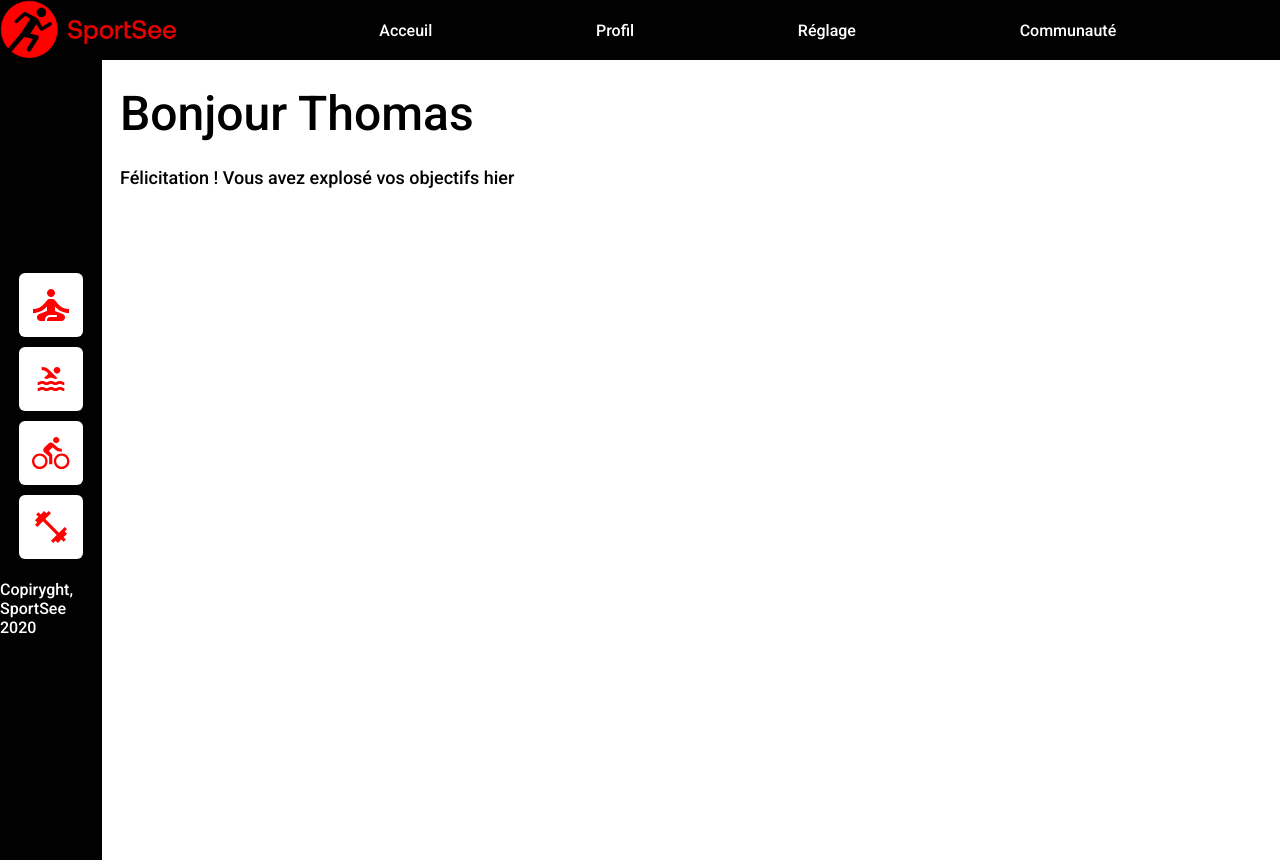
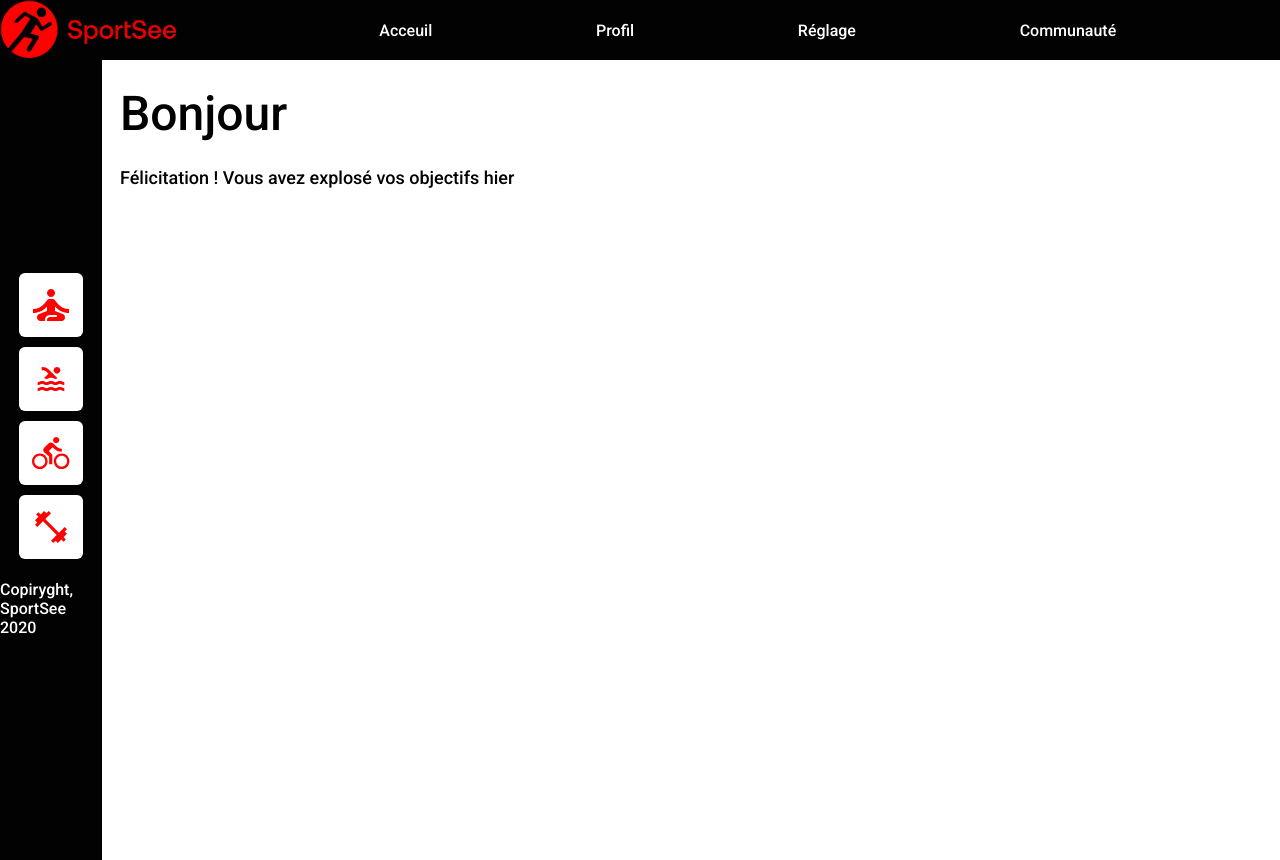
Before and after one commit to PuteauxTheo/PuteauxTheo_12_07072022, a React (Create React App) app: page / in a window 1280 px wide. Built offline with nearby package versions, Linux system fonts and the light colour scheme.

Commit message:
recuperation de l'id pour utiliser les données

```diff
--- a/src/components/Hello.jsx
+++ b/src/components/Hello.jsx
@@ -1,7 +1,7 @@
-function Hello() {
+function Hello( { name }  )  {
     return (
         <div className="hello-content">
-            <h3 className="hello">Bonjour Thomas</h3>
+            <h3 className="hello">Bonjour {name}</h3>
             <p className="hello-text">Félicitation ! Vous avez explosé vos objectifs hier </p>
         </div>
     )
```
